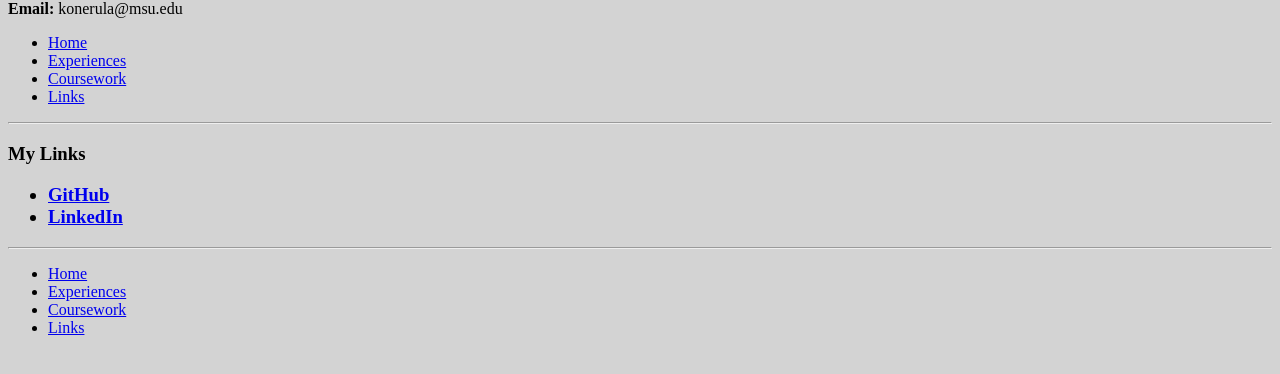
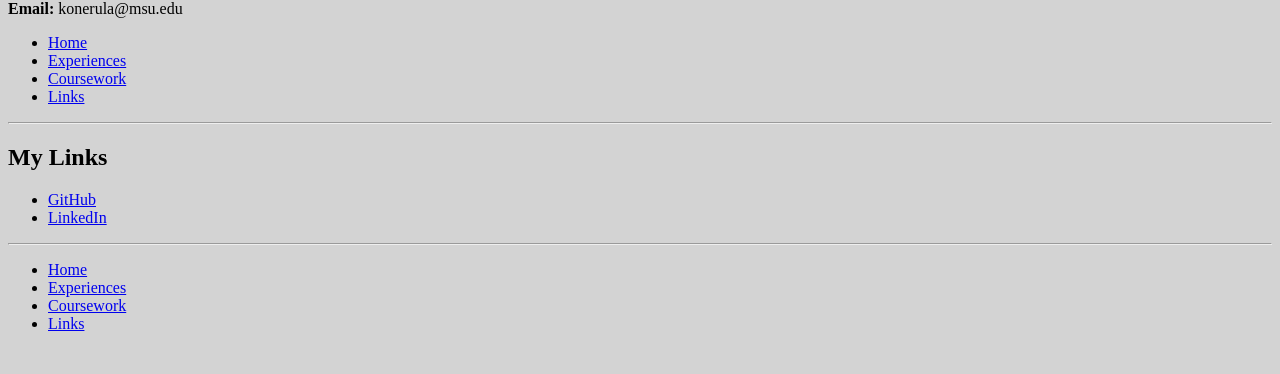
Before and after one commit to lasyakoneru/lasyakoneru.github.io, a plain HTML site: page MyLinks.html in a window 1280 px wide. Shown: the part 66-440 px from the top of the page. Drawn offline with Linux system fonts and the light colour scheme.

Commit message:
Update MyLinks.html

```diff
--- a/MyLinks.html
+++ b/MyLinks.html
@@ -23,7 +23,7 @@
 
 <section class="container">
 
-<h3>My Links<h3>
+<h2>My Links</h2>
 	<ul>
 		<li><a href ="https://github.com/lasyakoneru/Lasya-Koneru">GitHub</a></li>
 		<li><a href ="https://www.linkedin.com/in/lasya-koneru-467a29186/">LinkedIn</a></li>
```
